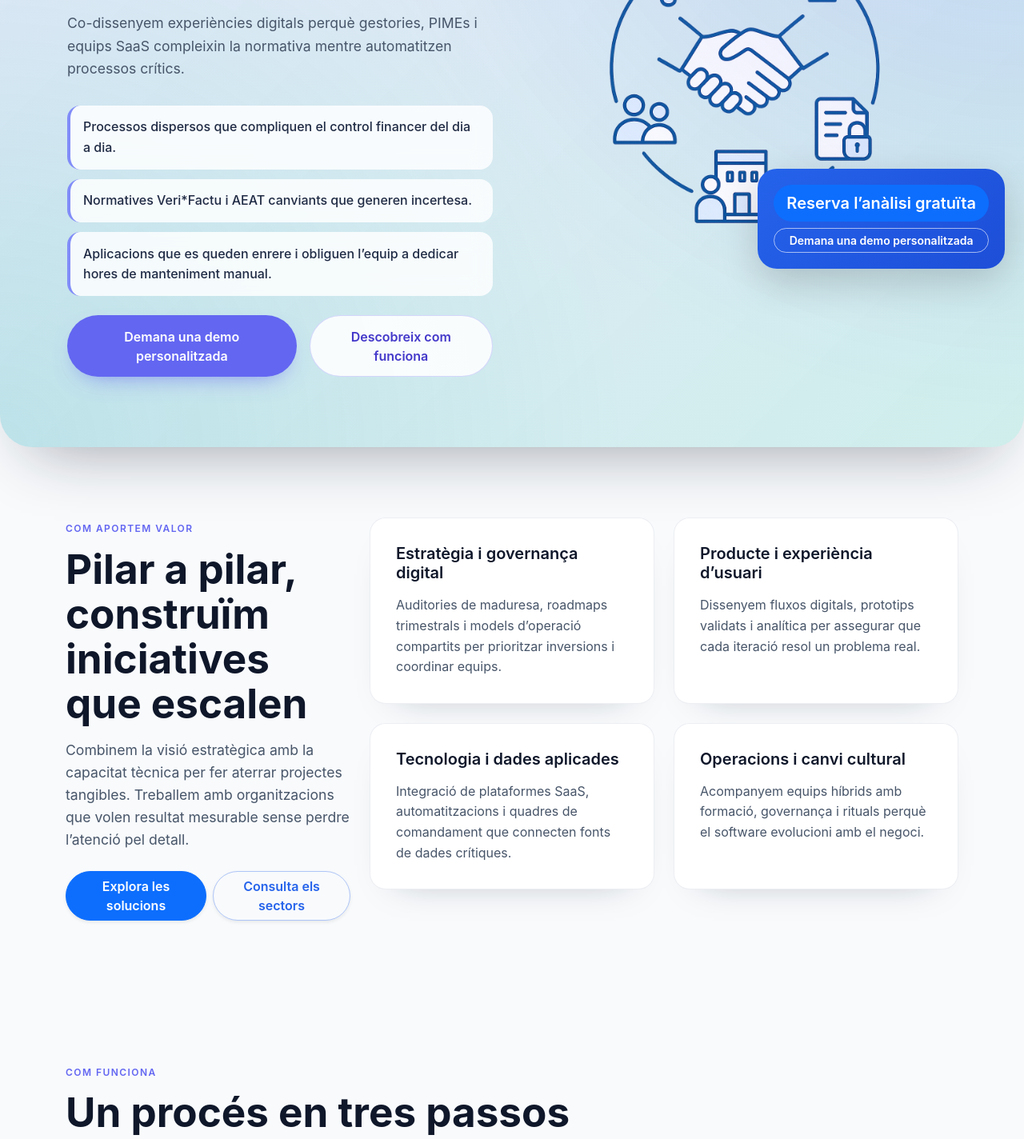
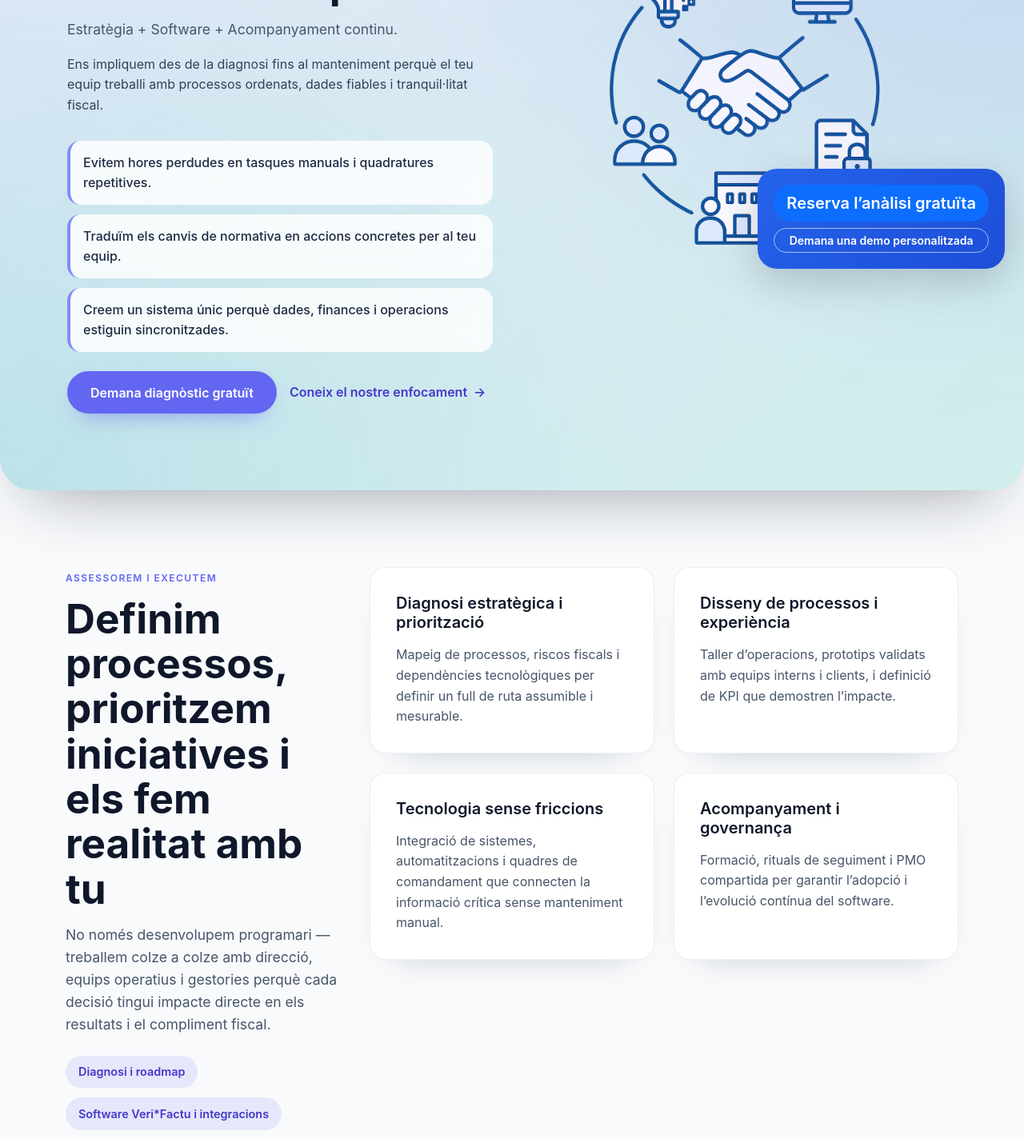
Before and after one commit to joanchorto1/web-jct-agency, a React (Create React App) app: page / in a window 1280 px wide. Shown: the part 440-1864 px from the top of the page at 80% size. Built offline with nearby package versions, Linux system fonts and the light colour scheme.

Commit message:
Refine home page messaging and layout for consulting focus

```diff
--- a/src/components/styles/Home.css
+++ b/src/components/styles/Home.css
@@ -4,8 +4,8 @@
 }
 
 .home-view section {
-  padding-top: clamp(3.5rem, 7vw, 5.5rem);
-  padding-bottom: clamp(3.5rem, 7vw, 5.5rem);
+  padding-top: clamp(4rem, 8vw, 6rem);
+  padding-bottom: clamp(4rem, 8vw, 6rem);
 }
 
 .section-eyebrow {
@@ -30,6 +30,11 @@
   font-size: 1.1rem;
   color: var(--color-ink-500);
   max-width: 680px;
+}
+
+.hero-description {
+  color: var(--color-ink-600);
+  margin-top: 1rem;
 }
 
 .home-hero {
@@ -109,6 +114,45 @@
   border-color: rgba(99, 102, 241, 0.35);
 }
 
+.link-arrow {
+  display: inline-flex;
+  align-items: center;
+  gap: 0.5rem;
+  color: var(--color-brand-600);
+  font-weight: 600;
+  text-decoration: none;
+}
+
+.link-arrow::after {
+  content: '→';
+  transition: transform 0.2s ease;
+}
+
+.link-arrow:hover::after {
+  transform: translateX(4px);
+}
+
+.section-assessorem {
+  position: relative;
+}
+
+.consulting-chips {
+  display: flex;
+  flex-wrap: wrap;
+  gap: 0.75rem;
+}
+
+.consulting-chips span {
+  display: inline-flex;
+  align-items: center;
+  padding: 0.55rem 1rem;
+  border-radius: 999px;
+  background: rgba(79, 70, 229, 0.1);
+  color: var(--color-brand-600);
+  font-weight: 600;
+  font-size: 0.9rem;
+}
+
 .card-surface {
   background: #fff;
   border-radius: var(--radius-lg);
@@ -131,6 +175,45 @@
 .card-icon img {
   max-width: 2.5rem;
   max-height: 2.5rem;
+}
+
+.story-card {
+  background: #fff;
+  border-radius: var(--radius-xl);
+  border: 1px solid rgba(148, 163, 184, 0.18);
+  padding: 2.25rem;
+  box-shadow: var(--shadow-md);
+  position: relative;
+  overflow: hidden;
+}
+
+.story-icon {
+  position: absolute;
+  top: 1.5rem;
+  right: 1.5rem;
+  width: 60px;
+  height: 60px;
+  border-radius: 1rem;
+  background: rgba(79, 70, 229, 0.08);
+  display: grid;
+  place-items: center;
+}
+
+.story-icon img {
+  max-width: 42px;
+  max-height: 42px;
+}
+
+.story-result {
+  display: inline-block;
+  margin-top: 0.25rem;
+  margin-bottom: 1.25rem;
+  font-weight: 700;
+  color: var(--color-brand-600);
+  background: rgba(20, 184, 166, 0.12);
+  padding: 0.35rem 0.75rem;
+  border-radius: 999px;
+  font-size: 0.9rem;
 }
 
 .metric-card {
@@ -184,6 +267,31 @@
 .trust-card p {
   color: var(--color-ink-600);
   margin-bottom: 0;
+}
+
+.partner-commitments {
+  list-style: none;
+  padding: 0;
+  margin: 0;
+  display: grid;
+  gap: 0.75rem;
+  max-width: 720px;
+}
+
+.partner-commitments li {
+  padding-left: 1.75rem;
+  position: relative;
+  color: var(--color-ink-600);
+  font-weight: 500;
+}
+
+.partner-commitments li::before {
+  content: '✔';
+  position: absolute;
+  left: 0;
+  top: 0;
+  color: var(--color-brand-500);
+  font-weight: 700;
 }
 
 .clients-logos img {
@@ -243,4 +351,8 @@
   .home-pain-list li {
     text-align: left;
   }
+
+  .story-card {
+    padding: 2rem;
+  }
 }
--- a/src/pages/Home/index.jsx
+++ b/src/pages/Home/index.jsx
@@ -3,11 +3,9 @@ import { Helmet } from 'react-helmet';
 import emailjs from '@emailjs/browser';
 
 import Layout from '../../components/layouts/layout';
-import InlineCTAGroup from '../../components/cta/InlineCTAGroup';
 
 import heroImg from '../../components/img/QUI SOM.png';
 import softwareImg from '../../components/img/DESENVOLUPAMENT SOFTWARE.png';
-import consultoriesImg from '../../components/img/CONSULTORIES.png';
 import suportImg from '../../components/img/SUPORT.png';
 import AveroLogo from '../../components/img/AVERO LOGO.png';
 import AjuntamentAldeaLogo from '../../components/img/AJUNTAMENT.jpeg';
@@ -17,31 +15,31 @@ import GERCOLogo from '../../components/img/gerco-serveis-integrals.png';
 import '../../components/styles/Home.css';
 
 const HERO_PAIN_POINTS = [
-  'Processos dispersos que compliquen el control financer del dia a dia.',
-  'Normatives Veri*Factu i AEAT canviants que generen incertesa.',
-  'Aplicacions que es queden enrere i obliguen l’equip a dedicar hores de manteniment manual.',
+  'Evitem hores perdudes en tasques manuals i quadratures repetitives.',
+  'Traduïm els canvis de normativa en accions concretes per al teu equip.',
+  'Creem un sistema únic perquè dades, finances i operacions estiguin sincronitzades.',
 ];
 
 const SERVICE_PILLARS = [
   {
-    title: 'Estratègia i governança digital',
+    title: 'Diagnosi estratègica i priorització',
     description:
-      'Auditories de maduresa, roadmaps trimestrals i models d’operació compartits per prioritzar inversions i coordinar equips.',
+      'Mapeig de processos, riscos fiscals i dependències tecnològiques per definir un full de ruta assumible i mesurable.',
   },
   {
-    title: 'Producte i experiència d’usuari',
+    title: 'Disseny de processos i experiència',
     description:
-      'Dissenyem fluxos digitals, prototips validats i analítica per assegurar que cada iteració resol un problema real.',
+      'Taller d’operacions, prototips validats amb equips interns i clients, i definició de KPI que demostren l’impacte.',
   },
   {
-    title: 'Tecnologia i dades aplicades',
+    title: 'Tecnologia sense friccions',
     description:
-      'Integració de plataformes SaaS, automatitzacions i quadres de comandament que connecten fonts de dades crítiques.',
+      'Integració de sistemes, automatitzacions i quadres de comandament que connecten la informació crítica sense manteniment manual.',
   },
   {
-    title: 'Operacions i canvi cultural',
+    title: 'Acompanyament i governança',
     description:
-      'Acompanyem equips híbrids amb formació, governança i rituals perquè el software evolucioni amb el negoci.',
+      'Formació, rituals de seguiment i PMO compartida per garantir l’adopció i l’evolució contínua del software.',
   },
 ];
 
@@ -52,61 +50,53 @@ const WORKFLOW_STEPS = [
       'Analitzem fluxos, dades d’ús i normativa aplicable per detectar el que frena el creixement i el compliment fiscal.',
   },
   {
-    title: '2. Co-creació iterativa',
+    title: '2. Full de ruta accionable',
     description:
-      'Dissenyem un full de ruta modular i treballem en squads mixtes per assegurar adopció, documentació i transferència.',
+      'Co-dissenyem el pla amb direcció, finances i operacions per assegurar prioritats clares i responsabilitats compartides.',
   },
   {
-    title: '3. Evolució contínua',
+    title: '3. Execució i evolució contínua',
     description:
-      'Monitoritzem KPI, incidències i noves obligacions legals per mantenir el programari sempre al dia.',
+      'Treballem en iteracions curtes amb equips mixtes, monitoritzem indicadors i adaptem els mòduls a cada canvi de normativa.',
   },
 ];
 
-const MODULES = [
+const SUCCESS_STORIES = [
   {
-    title: 'Facturació Veri*Factu (Avero)',
+    title: 'Empresa de manteniment industrial',
+    result: '-40% temps administratiu',
     description:
-      'Suite de facturació SaaS homologada per garantir l’enviament segur a l’AEAT des del primer dia.',
-    bullets: [
-      'Enviament automàtic de factures i registres amb hash verificable.',
-      'Signatura digital, TPV i portal de validació perquè clients i gestors treballin en paral·lel.',
+      'Vam redissenyar el circuit de parts i factures amb Veri*Factu, integrant el seu ERP i automatitzant l’aprovació de serveis.',
+    learnings: [
+      'Connectem ordres de treball, contractes i facturació en un únic dashboard operatiu.',
+      'Reduïm incidències fiscals amb controls previs i alertes a equips de camp.',
+    ],
+    icon: suportImg,
+    iconAlt: 'Il·lustració suport continu',
+  },
+  {
+    title: 'Gestoria amb 300 clients pimes',
+    result: '300 clients digitalitzats en 3 mesos',
+    description:
+      'Co-creem un onboarding automatitzat, canalitzant la documentació cap a Veri*Factu i establint rituals setmanals de seguiment.',
+    learnings: [
+      'Formem l’equip en scripts i plantilles perquè cada client entri amb la mateixa qualitat.',
+      'Generem quadres de control perquè direcció visualitzi l’estat de compliment en temps real.',
     ],
     icon: AveroLogo,
     iconAlt: 'Logotip Avero',
   },
   {
-    title: 'Integracions i automatitzacions',
+    title: 'PIME industrial familiar',
+    result: '7 fulls d’Excel eliminats',
     description:
-      'Connexió amb CRM, ERP, bancs i BI per eliminar tasques manuals i sincronitzar dades en temps real.',
-    bullets: [
-      'APIs i connectores pròpies amb monitoratge 24/7.',
-      'Workflows sense errors humans ni fulls de càlcul dispersos.',
+      'Implementem integracions a mida entre magatzem, comptabilitat i facturació per tenir traçabilitat completa davant l’AEAT.',
+    learnings: [
+      'Automatitzem conciliacions i informes perquè gerència prengui decisions amb dades fiables.',
+      'Establim un roadmap evolutiu amb revisions trimestrals i suport continu.',
     ],
     icon: softwareImg,
-    iconAlt: 'Icona desenvolupament de software',
-  },
-  {
-    title: 'Portal de clients i equips',
-    description:
-      'Espais digitals perquè els teus clients puguin pujar, aprovar i consultar documentació en qualsevol moment.',
-    bullets: [
-      'Control de rols i permisos granular.',
-      'Alertes automatitzades per reduir incidències i retards.',
-    ],
-    icon: consultoriesImg,
-    iconAlt: 'Icona consultoria',
-  },
-  {
-    title: 'Quadres de comandament i suport',
-    description:
-      'Visió temps real de KPI crítics i suport proactiu per garantir disponibilitat i millores evolutives.',
-    bullets: [
-      'Dashboards personalitzats per direcció i equips operatius.',
-      'Manteniment continu amb roadmap compartit i sessions de revisió.',
-    ],
-    icon: suportImg,
-    iconAlt: 'Icona suport',
+    iconAlt: 'Icona d’integracions',
   },
 ];
 
@@ -114,7 +104,7 @@ const SECTORS = [
   {
     title: 'Gestories i despatxos professionals',
     description:
-      'Digitalitza la relació amb clients, ofereix serveis Veri*Factu i escala sense incrementar equips.',
+      'Digitalitza la relació amb clients, ofereix serveis Veri*Factu i escala sense ampliar l’estructura.',
   },
   {
     title: 'PIMEs industrials i serveis B2B',
@@ -122,9 +112,9 @@ const SECTORS = [
       'Integra vendes, finances i operacions amb sistemes que asseguren traçabilitat fiscal i productiva.',
   },
   {
-    title: 'Startups SaaS i equips híbrids',
+    title: 'Direccions financeres i equips de compliment',
     description:
-      'Construeix producte i processos escalables amb mòduls que evolucionen amb el teu roadmap.',
+      'Impulsa models d’informació fiables, controls interns i informes regulatoris en un únic entorn.',
   },
 ];
 
@@ -163,14 +153,14 @@ const IMPACT_METRICS = [
 
 const TRUST_CARDS = [
   {
-    title: 'Credencials Veri*Factu i AEAT',
+    title: 'Partner digital de confiança',
     description:
-      'Som proveïdor tecnològic registrat. Els nostres sistemes apliquen la signatura i l’enviament segur requerit per l’AEAT.',
+      'Ens involucrem en el disseny, la implementació i l’evolució dels teus sistemes perquè compleixin avui i demà.',
   },
   {
-    title: 'Manteniment continu i roadmap compartit',
+    title: 'Compliment Veri*Factu acreditat',
     description:
-      'Monitoratge 24/7, SLA definits i sessions de revisió perquè el teu software evolucioni amb el negoci.',
+      'Som proveïdor tecnològic registrat i operem amb protocols que asseguren la signatura i l’enviament segur a l’AEAT.',
   },
 ];
 
@@ -207,10 +197,10 @@ const Home = () => {
   return (
     <Layout>
       <Helmet>
-        <title>JCT Agency | Programari Veri*Factu amb evolució contínua</title>
+        <title>JCT Agency | Consultoria Veri*Factu i operacions digitals</title>
         <meta
           name="description"
-          content="Construïm software SaaS, integracions i portals Veri*Factu per a gestories, PIMEs i startups amb manteniment proactiu i compliment 100% AEAT."
+          content="Consultoria estratègica, software Veri*Factu i acompanyament continu per reduir riscos fiscals, automatitzar processos i fer créixer el teu negoci."
         />
       </Helmet>
 
@@ -219,12 +209,13 @@ const Home = () => {
           <div className="container">
             <div className="row align-items-center g-5">
               <div className="col-lg-6 home-hero-content text-lg-start text-center">
-                <span className="section-eyebrow">Producte digital i compliment fiscal</span>
+                <span className="section-eyebrow">Consultoria Veri*Factu end-to-end</span>
                 <h1 className="section-heading">
-                  Software Veri*Factu que resol el dolor operatiu i evoluciona amb la teva empresa
+                  T’ajudem a complir Veri*Factu mentre optimitzes la gestió de la teva empresa
                 </h1>
-                <p className="section-subheading">
-                  Co-dissenyem experiències digitals perquè gestories, PIMEs i equips SaaS compleixin la normativa mentre automatitzen processos crítics.
+                <p className="section-subheading">Estratègia + Software + Acompanyament continu.</p>
+                <p className="hero-description">
+                  Ens impliquem des de la diagnosi fins al manteniment perquè el teu equip treballi amb processos ordenats, dades fiables i tranquil·litat fiscal.
                 </p>
                 <ul className="home-pain-list">
                   {HERO_PAIN_POINTS.map((pain) => (
@@ -233,10 +224,10 @@ const Home = () => {
                 </ul>
                 <div className="d-flex flex-column flex-md-row align-items-md-center gap-3 mt-4 justify-content-md-start justify-content-center">
                   <a href="#contacte" className="btn btn-brand">
-                    Demana una demo personalitzada
+                    Demana diagnòstic gratuït
                   </a>
-                  <a href="#com-funciona" className="btn btn-outline-brand">
-                    Descobreix com funciona
+                  <a href="#assessorem" className="link-arrow">
+                    Coneix el nostre enfocament
                   </a>
                 </div>
               </div>
@@ -252,22 +243,20 @@ const Home = () => {
           </div>
         </section>
 
-        <section data-aos="fade-up">
+        <section id="assessorem" data-aos="fade-up" className="section-assessorem">
           <div className="container">
             <div className="row gy-4">
               <div className="col-lg-4">
-                <span className="section-eyebrow">Com aportem valor</span>
-                <h2 className="section-heading">Pilar a pilar, construïm iniciatives que escalen</h2>
+                <span className="section-eyebrow">Assessorem i executem</span>
+                <h2 className="section-heading">Definim processos, prioritzem iniciatives i els fem realitat amb tu</h2>
                 <p className="section-subheading">
-                  Combinem la visió estratègica amb la capacitat tècnica per fer aterrar projectes tangibles. Treballem amb organitzacions que volen resultat mesurable sense perdre l’atenció pel detall.
+                  No només desenvolupem programari — treballem colze a colze amb direcció, equips operatius i gestories perquè cada decisió tingui impacte directe en els resultats i el compliment fiscal.
                 </p>
-                <InlineCTAGroup
-                  className="mt-4"
-                  primaryLabel="Explora les solucions"
-                  primaryHref="/solucions"
-                  secondaryLabel="Consulta els sectors"
-                  secondaryHref="/sectors"
-                />
+                <div className="consulting-chips mt-4">
+                  <span>Diagnosi i roadmap</span>
+                  <span>Software Veri*Factu i integracions</span>
+                  <span>Governança i suport continu</span>
+                </div>
               </div>
               <div className="col-lg-8">
                 <div className="row g-4">
@@ -289,10 +278,10 @@ const Home = () => {
           <div className="container">
             <div className="row justify-content-between align-items-center g-4 mb-5">
               <div className="col-lg-7">
-                <span className="section-eyebrow">Com funciona</span>
-                <h2 className="section-heading">Un procés en tres passos perquè el canvi sigui tangible des del primer mes</h2>
+                <span className="section-eyebrow">Metodologia</span>
+                <h2 className="section-heading">Del diagnòstic inicial als resultats mesurables en poques setmanes</h2>
                 <p className="section-subheading">
-                  Ens impliquem amb el teu equip per garantir que cada mòdul resol un problema real i queda integrat en l’operativa quotidiana.
+                  Simplifiquem la transformació digital combinant consultoria, desenvolupament i canvi cultural perquè cada iteració redueixi temps, errors i riscos fiscals.
                 </p>
               </div>
             </div>
@@ -309,32 +298,33 @@ const Home = () => {
           </div>
         </section>
 
-        <section id="moduls" data-aos="fade-up">
+        <section id="histories" data-aos="fade-up">
           <div className="container">
             <div className="row justify-content-between align-items-center g-4 mb-5">
               <div className="col-lg-8">
-                <span className="section-eyebrow">Mòduls que responen al dolor</span>
-                <h2 className="section-heading">Activem només el que necessites, amb components reutilitzables i escalables</h2>
+                <span className="section-eyebrow">Solucions reals</span>
+                <h2 className="section-heading">Solucions reals per reduir temps, errors i riscos fiscals</h2>
                 <p className="section-subheading">
-                  Cada mòdul està construït amb la mateixa base tecnològica i de disseny perquè la integració sigui ràpida, segura i coherent amb la identitat de la teva marca.
+                  Expliquem històries perquè visualitzis com combinant consultoria, tecnologia i suport continu podem desbloquejar millores tangibles al teu negoci.
                 </p>
               </div>
             </div>
-            <div className="row row-cols-1 row-cols-md-2 g-4">
-              {MODULES.map((module) => (
-                <div className="col" key={module.title}>
-                  <div className="card-surface">
-                    <div className="card-icon">
-                      <img src={module.icon} alt={module.iconAlt} className="img-fluid" />
+            <div className="row row-cols-1 row-cols-md-3 g-4">
+              {SUCCESS_STORIES.map((story) => (
+                <div className="col" key={story.title}>
+                  <article className="story-card h-100">
+                    <div className="story-icon">
+                      <img src={story.icon} alt={story.iconAlt} className="img-fluid" />
                     </div>
-                    <h3 className="h4 fw-semibold mb-3">{module.title}</h3>
-                    <p className="text-muted">{module.description}</p>
+                    <span className="story-result">{story.result}</span>
+                    <h3 className="h4 fw-semibold">{story.title}</h3>
+                    <p className="text-muted">{story.description}</p>
                     <ul className="mt-3 ps-3 text-muted">
-                      {module.bullets.map((bullet) => (
-                        <li key={bullet}>{bullet}</li>
+                      {story.learnings.map((learning) => (
+                        <li key={learning}>{learning}</li>
                       ))}
                     </ul>
-                  </div>
+                  </article>
                 </div>
               ))}
             </div>
@@ -395,11 +385,16 @@ const Home = () => {
           <div className="container">
             <div className="row justify-content-between align-items-center g-4 mb-5">
               <div className="col-lg-8">
-                <span className="section-eyebrow">Veri*Factu, AEAT i manteniment</span>
-                <h2 className="section-heading">Compliment acreditat i evolució constant del programari</h2>
+                <span className="section-eyebrow">Partner continu</span>
+                <h2 className="section-heading">Som el teu partner digital per dissenyar, implementar i evolucionar Veri*Factu</h2>
                 <p className="section-subheading">
-                  El nostre equip combina producte digital, fiscalitat i suport tècnic per garantir que cada mòdul segueixi operatiu i actualitzat.
+                  Aportem equip multidisciplinari i processos de governança perquè el sistema compleixi avui i demà sense carregar l’organització amb manteniment addicional.
                 </p>
+                <ul className="partner-commitments mt-4">
+                  <li>Sessions quinzenals de seguiment per ajustar roadmap i prioritzar nous requisits.</li>
+                  <li>Indicadors compartits de compliment, adopció i satisfacció de l’usuari final.</li>
+                  <li>Canals directes amb consultors i enginyers per resoldre incidències en hores, no dies.</li>
+                </ul>
               </div>
             </div>
             <div className="row row-cols-1 row-cols-md-2 g-4">
@@ -411,6 +406,11 @@ const Home = () => {
                   </div>
                 </div>
               ))}
+            </div>
+            <div className="text-center mt-5">
+              <a href="#contacte" className="btn btn-brand">
+                Demana diagnòstic gratuït
+              </a>
             </div>
           </div>
         </section>
@@ -439,9 +439,9 @@ const Home = () => {
               <div className="row g-4 align-items-start">
                 <div className="col-lg-6">
                   <span className="section-eyebrow">Proper pas</span>
-                  <h2 className="section-heading">Explica’ns què vols solucionar i dissenyem la demo</h2>
+                  <h2 className="section-heading">Explica’ns què vols solucionar i preparem el teu diagnòstic</h2>
                   <p className="section-subheading">
-                    Comparteix els reptes actuals i prepara’t per rebre una proposta modular amb roadmap, mètriques suggerides i pressupost orientatiu.
+                    Comparteix els reptes actuals i rep un pla inicial amb priorització de processos, mètriques clau i propostes tecnològiques per començar.
                   </p>
                   <form onSubmit={handleSubmit} className="mt-4">
                     <input
@@ -480,7 +480,7 @@ const Home = () => {
                       required
                     ></textarea>
                     <button type="submit" className="btn btn-brand">
-                      Envia el missatge
+                      Demana diagnòstic gratuït
                     </button>
                     {isFormSubmitted && <p className="mt-3 text-success">Missatge enviat correctament.</p>}
                   </form>
```
